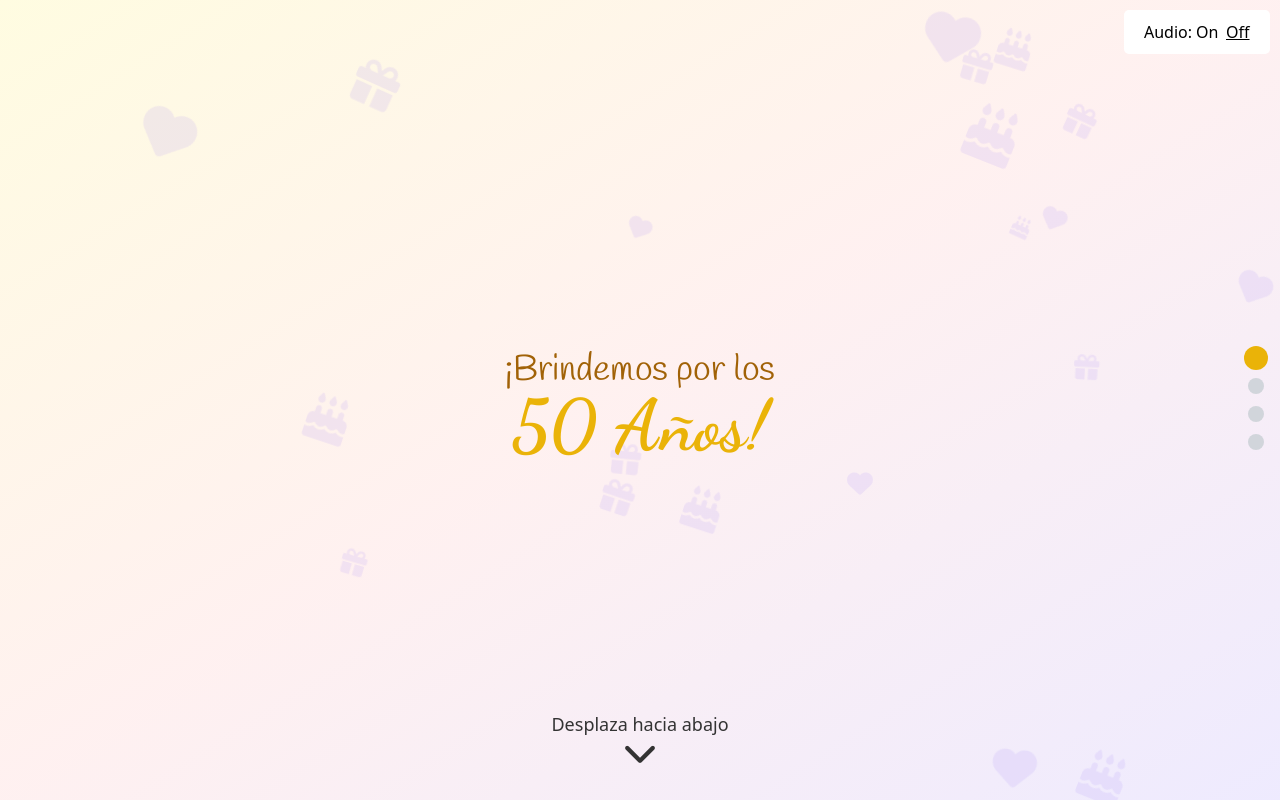
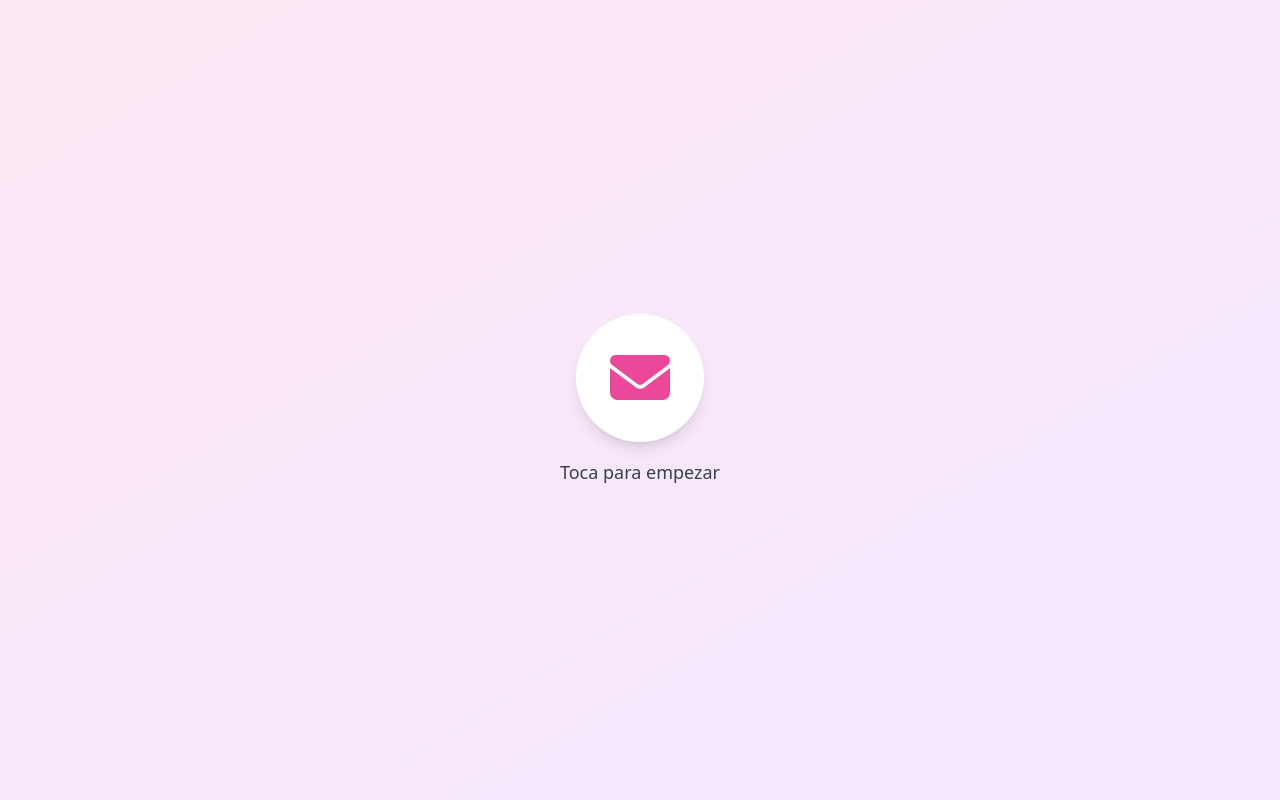
Before and after one commit to CristopherPaiz/Elvia50years, a React (Vite) app: page / in a window 1280 px wide. Built offline with nearby package versions, Linux system fonts and the light colour scheme.

Commit message:
fix: refactor audio playback to use click interaction and simplify state management

```diff
--- a/src/App.jsx
+++ b/src/App.jsx
@@ -1,4 +1,4 @@
-import { useRef, useState } from "react";
+import { useEffect, useRef, useState } from "react";
 import CountdownTimer from "./components/CountdownTimer";
 import FondoAnimado from "./components/FondoAnimado";
 import LugarFecha from "./components/LugarFecha";
@@ -10,94 +10,58 @@ import SONG from "./assets/birthday.mp3";
 
 const App = () => {
   const [isPlaying, setIsPlaying] = useState(false);
-  const [showOverlay, setShowOverlay] = useState(true);
+  const [hasStarted, setHasStarted] = useState(false);
   const audioRef = useRef(null);
-  const touchStartY = useRef(null);
-  const hasInteractedRef = useRef(false);
 
-  const tryPlayAudio = async () => {
-    if (!hasInteractedRef.current && audioRef.current) {
-      hasInteractedRef.current = true;
+  useEffect(() => {
+    // Crear el elemento de audio
+    audioRef.current = new Audio(SONG);
+    audioRef.current.loop = true;
+  }, []);
+
+  const handleStart = async () => {
+    if (audioRef.current) {
       try {
         await audioRef.current.play();
         setIsPlaying(true);
+        setHasStarted(true);
       } catch (error) {
         console.log("Error al reproducir el audio:", error);
-      } finally {
-        setShowOverlay(false);
       }
     }
   };
 
-  const handleTouchStart = (e) => {
-    touchStartY.current = e.touches[0].clientY;
-  };
-
-  const handleTouchMove = (e) => {
-    if (touchStartY.current === null) return;
-
-    const currentY = e.touches[0].clientY;
-    const diff = Math.abs(currentY - touchStartY.current);
-
-    // Si el usuario ha deslizado más de 10px, consideramos que es un deslizamiento intencional
-    if (diff > 10) {
-      tryPlayAudio();
-    }
-  };
-
-  const togglePlayPause = async () => {
-    if (audioRef.current) {
-      try {
-        if (isPlaying) {
-          audioRef.current.pause();
-          setIsPlaying(false);
-        } else {
-          await audioRef.current.play();
-          setIsPlaying(true);
-        }
-      } catch (error) {
-        console.log("Error al toggle audio:", error);
-        setIsPlaying(false);
-      }
-    }
-  };
+  if (!hasStarted) {
+    return (
+      <div
+        onClick={handleStart}
+        className="h-screen w-screen flex flex-col items-center justify-center bg-gradient-to-br from-pink-100 to-purple-100 cursor-pointer"
+      >
+        <div className="w-32 h-32 bg-white rounded-full shadow-lg flex items-center justify-center">
+          <i className="fas fa-envelope text-pink-500 text-6xl"></i>
+        </div>
+        <span className="mt-4 text-lg font-medium text-gray-700">Toca para empezar</span>
+      </div>
+    );
+  }
 
   return (
     <>
-      <div
-        onTouchStart={handleTouchStart}
-        onTouchMove={handleTouchMove}
-        style={{
-          position: "fixed",
-          top: 0,
-          left: 0,
-          width: "100%",
-          height: "100%",
-          zIndex: 9999,
-          pointerEvents: showOverlay ? "auto" : "none",
-          touchAction: "pan-y", // Permite el deslizamiento vertical
-        }}
-      />
-
-      <audio ref={audioRef} src={SONG} loop preload="auto" style={{ display: "none" }} />
-
-      <div style={{ position: "absolute", top: 10, right: 10, zIndex: 10000 }}>
+      <div className="absolute top-4 right-4 z-50">
         <button
-          onClick={togglePlayPause}
-          style={{
-            padding: "10px 20px",
-            backgroundColor: "#fff",
-            border: "none",
-            borderRadius: "5px",
-            cursor: "pointer",
-            fontSize: "16px",
-            display: "flex",
-            alignItems: "center",
+          onClick={() => {
+            if (isPlaying) {
+              audioRef.current.pause();
+            } else {
+              audioRef.current.play();
+            }
+            setIsPlaying(!isPlaying);
           }}
+          className="px-4 py-2 bg-white rounded shadow-md flex items-center space-x-2"
         >
           <span>Audio: </span>
-          <span style={{ textDecoration: isPlaying ? "underline" : "none" }}>On</span>
-          <span style={{ marginLeft: "8px", textDecoration: !isPlaying ? "underline" : "none" }}>Off</span>
+          <span className={isPlaying ? "underline" : ""}>On</span>
+          <span className={!isPlaying ? "underline" : ""}>Off</span>
         </button>
       </div>
 
```
